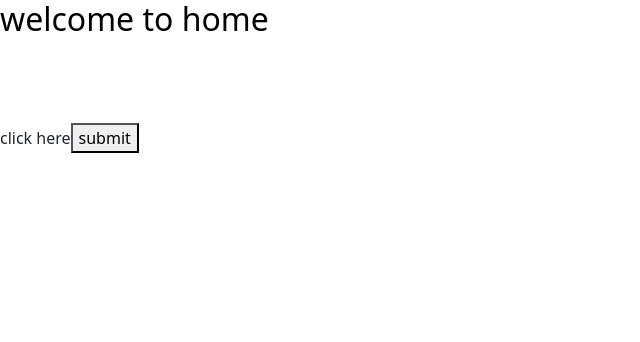
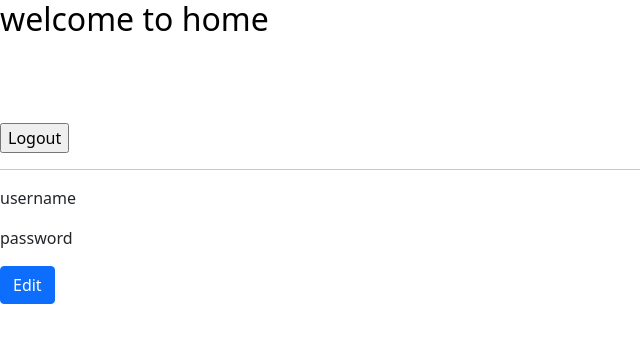
Before and after one commit to Shri12345patil/Login-Signup-pages, a React (Create React App) app in the folder frontend/: page /Userdetail in a window 1280 px wide. Shown: the top 342 px of the page, without its empty margins (0-640 px from the left). Built offline with nearby package versions, Linux system fonts and the light colour scheme; no server answers.

Commit message:
fetch data into user detail page, working on it

```diff
--- a/frontend/src/Login.js
+++ b/frontend/src/Login.js
@@ -1,6 +1,7 @@
 import React, { useState } from 'react'
 import APIService from './APIService'
 import { useHistory } from "react-router-dom";
+import Userdetail from './Userdetail';
 
 function Login () {
   const [username, setUsername] = useState('')
@@ -9,24 +10,23 @@ function Login () {
 
   const loginStudent = () => {
     APIService.LoginStudent({username,password})
-    .then(resp=> {if(resp.signed_in == "True")
+    .then(resp=> {
+       let response = resp.id;
+      // console.log(response)
+  if(resp.signed_in == "True")
   {
     alert("login sucessful..!");
-    //  window.open("http://localhost:3000/","_self");
-    // window.location = '/App';
-      history.push("/Userdetail");
+      history.push({
+        pathname:"/Userdetail",
+        // search: `id= ${resp.id}`,
+        state: ` ${response}`
+      });
   }
   else{
     alert(" invalid Username and password...");
   }})
     .catch(error => console.log(error))
 }
-
-// const history = useHistory();
-
-//     const handleRoute = () =>{
-//       history.push("/Userdetail");
-//     }
  return (
             <div>
               <label>Login</label><br /> <hr/>
--- a/frontend/src/Userdetail.js
+++ b/frontend/src/Userdetail.js
@@ -1,8 +1,44 @@
+import React, {useState, useEffect} from 'react';
+import { useLocation}  from 'react-router-dom';
+import { useHistory } from "react-router-dom";
 function Userdetail() {
+  // logout code
+  const history = useHistory();
+  const handleLogout = () => {
+    history.push("/");
+  }
+  //finish logout
+// fetch data
+
+const location = useLocation();
+useEffect(() => {
+  console.log(location.pathname); // result: '/secondpage'
+  // console.log(location.search); // result: '?query=abc'
+  console.log(location.state);
+}, [location]);
+
+
+const fetchData = () => {
+  return fetch("http://127.0.0.1:5000/get")
+        .then((response) => response.json())
+        .then((data) => console.log(data));}
+
+
+
+  useEffect(() => {fetchData();}, []);
+
     return (
       <div>
           <h2 className="head">welcome to home</h2>
-          click here<button>submit</button>
+          <input type="button" onClick={handleLogout} value="Logout" />
+          <hr/>
+          <p>username </p>
+          <p> password</p>
+          <div className="row">
+            <div className="col-md-2">
+                <button className="btn btn-primary">Edit</button>
+            </div>
+          </div>
       </div>
     );
   }
```
Also changed, not shown: 1 other file (tests, documents, lock files or other folders).
